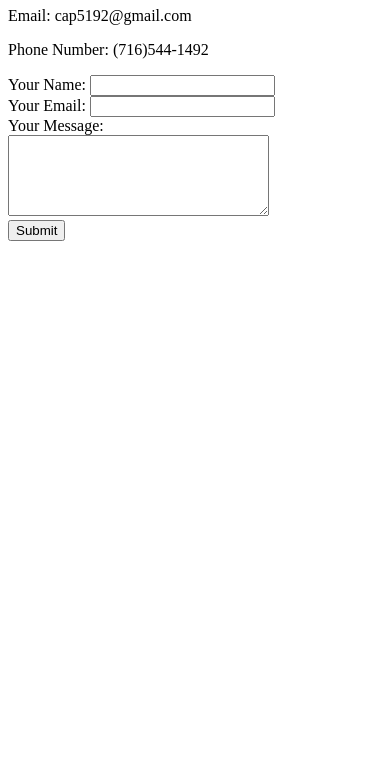
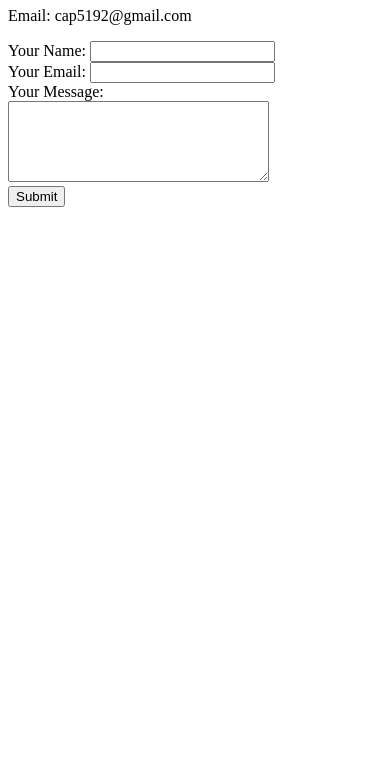
Before and after one commit to cap5192/cv, a plain HTML site: page contact-me.html in a window 390 px wide. Shown: the part 73-844 px from the top of the page. Drawn offline with Linux system fonts and the light colour scheme.

Commit message:
removed phone number

```diff
--- a/contact-me.html
+++ b/contact-me.html
@@ -7,7 +7,6 @@
   <body>
     <h1>My Contact Details:</h1>
     <p>Email: cap5192@gmail.com</p>
-    <p>Phone Number: (716)544-1492</p>
 
     <form action="mailto:cap5192@gmail.com" method="post" enctype="text/plain">
       <label>Your Name:</label>
```
